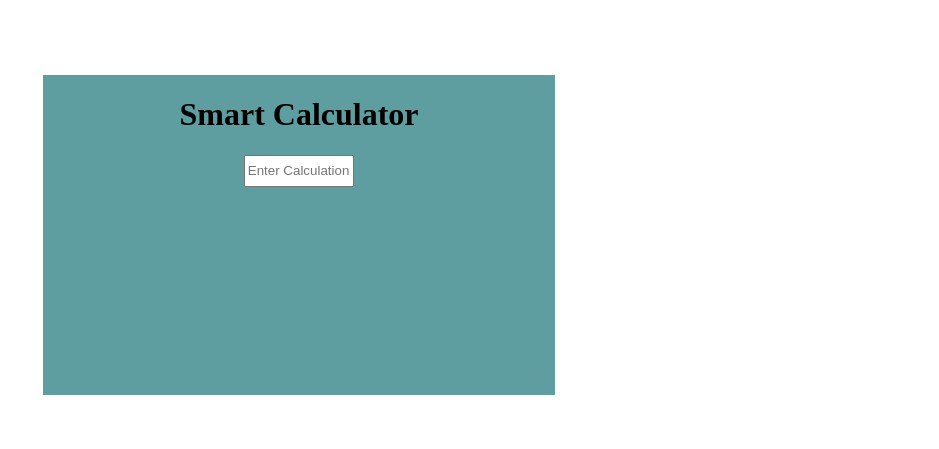
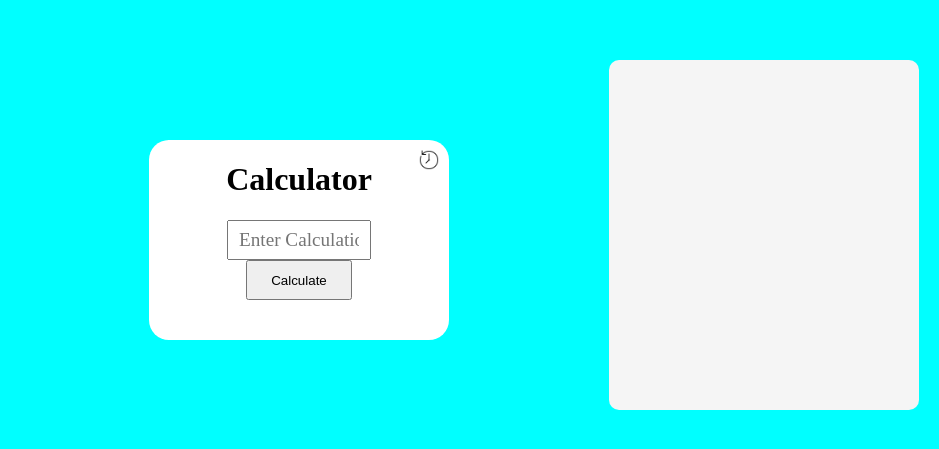
Before and after one commit to devbarot22/SmartCalCulator, a plain HTML site: page index.html in a window 1280 px wide. Shown: the part 165-614 px from the top of the page, without its empty margins (341-1280 px from the left). Drawn offline with Linux system fonts and the light colour scheme.

Commit message:
Enhance UI and improve history functionality
- Updated CSS styles for body and root elements to improve layout and aesthetics.
- Added background color to body and modified dimensions and styles for the root container.
- Enhanced input field styling with padding and font adjustments.
- Improved button positioning and styling for better usability.
- Added a history view feature to display calculation history in a formatted manner.
- Refactored history clearing method to use length property for better performance.

```diff
--- a/UI.js
+++ b/UI.js
@@ -1,13 +1,19 @@
 const root = document.querySelector("#root");
+const body = document.querySelector('body')
 import Calculator from "./script.js";
 
 const h1 = document.createElement("h1");
-h1.innerHTML = "Smart Calculator";
+h1.innerHTML = "Calculator";
 h1.style.textAlign = "center";
+
 
 const input = document.createElement("input");
 input.placeholder = "Enter Calculation";
+input.type = "text"
+input.pattern = "\\d+\\s*[\\+\\-]\\s*\\d+";
 input.id = "inputTag";
+input.title = "Enter a valid calculation (e.g., 5 + 3 or 10 - 2)";
+
 
 const calculation = () => {
   const value = input.value.trim();
@@ -19,28 +25,51 @@ const calculation = () => {
 
     let result;
     if (operator == "+") {
-      result = Calculator.add(a)(b);
+      return Calculator.add(a)(b);
     }
 
     else if (operator == "-") {
-      result = Calculator.subtraction(a, b);
+      return Calculator.subtraction(a, b);
 
     }
+    const resultDIv = document.createElement("div");
+    resultDIv.innerHTML = `Result: ${result}`
   }
-
 
 
 }
 
 const button = document.createElement("button");
 button.innerHTML = "Calculate"
-button.onclick = () => { calculation }
+button.onclick = (() => {
+  if (input.value && input.value.trim() != "") {
+    const calc = calculation()
 
-const resultDiv = document.createElement("div");
-// console.log(result)
-// result.innerHTML = result
+    const existingResultDiv = document.querySelector("#resultDiv");
+    if (existingResultDiv) {
+      existingResultDiv.remove();
+    }
+
+    const resulth1 = document.createElement('h1')
+    resulth1.innerHTML = `${calc}`
+    resulth1.id = "resultDiv"
+    root.appendChild(resulth1)
+  }
+})
+
+
+const history = document.createElement("img")
+history.src = './assets/History_Icon.png'
+history.id = "historyIcon"
+
+
+const historyVIew = document.createElement("div")
+historyVIew.id = "historyView"
+console.log(Calculator.viewHistory())
+historyVIew.innerHTML = Calculator.viewHistory();
 
 root.appendChild(h1);
 root.appendChild(input);
 root.appendChild(button);
-root.appendChild(resultDiv);
+root.appendChild(history);
+body.appendChild(historyVIew)
--- a/index.css
+++ b/index.css
@@ -8,13 +8,16 @@ body{
   display: flex;
   justify-content: center;
   align-items: center;
+  background-color: aqua;
 }
 
 #root{
   position: relative;
-  width:40%;
-  height: 40%;
-  background: cadetblue;
+  width:300px;
+  height: 200px;
+  margin-top: 10px;
+  background: white;
+  border-radius: 20px;
   display: flex;
   flex-direction: column;
   align-items: center;
@@ -23,6 +26,43 @@ body{
 #inputTag{
   position: absolute;
   top: 10vh;
-  width: 20%;
+  width: 40%;
+  padding: 10px;
   height: 8%;
+  font-family: 'Times New Roman', Times, serif;
+  font-size: larger;
+
 }
+
+button{
+  width: 8em;
+  height: 3em;
+  position: absolute;
+  bottom: 5vh;
+  cursor: pointer;
+}
+
+
+#resultDiv{
+  position:absolute;
+  bottom: 5px;
+  padding: 0;
+  margin: 0;
+}
+
+#historyIcon{
+  position: absolute;
+  height: 20px;
+  right: 10px;
+  top: 10px;
+  cursor: pointer;
+}
+
+#historyView{
+  background-color: whitesmoke;
+  position: absolute;
+  width: 310px;
+  height: 350px;
+  border-radius: 10px;
+  right: 20px;
+}
--- a/script.js
+++ b/script.js
@@ -9,16 +9,14 @@ const Calculator = (
     }
 
     return{
-      viewHistory:function(){
-        this.forEach((entry, i) =>
-          console.log(`${i + 1}: ${entry.operation} = ${entry.result}`)
-        )
-      }.bind(history),
-
       clearHistory: function(){
-        history = [];
+        history.length = 0;
         console.log("history cleared");
       },
+
+      viewHistory: function(){
+        return this.map((entry, i) => `${i + 1}: ${entry.operations} = ${entry.result}`).join("<br>");
+      }.bind(history),
 
       add:function(a){
         return function(b){
@@ -40,7 +38,7 @@ const Calculator = (
         saveHistory(`${a} - ${b}`, result);
         memo[subs] = result;
         return result;
-      }
+      },
     }
 
   }
```
Also changed, not shown: assets/History_Icon.png (added), 1 other file.
